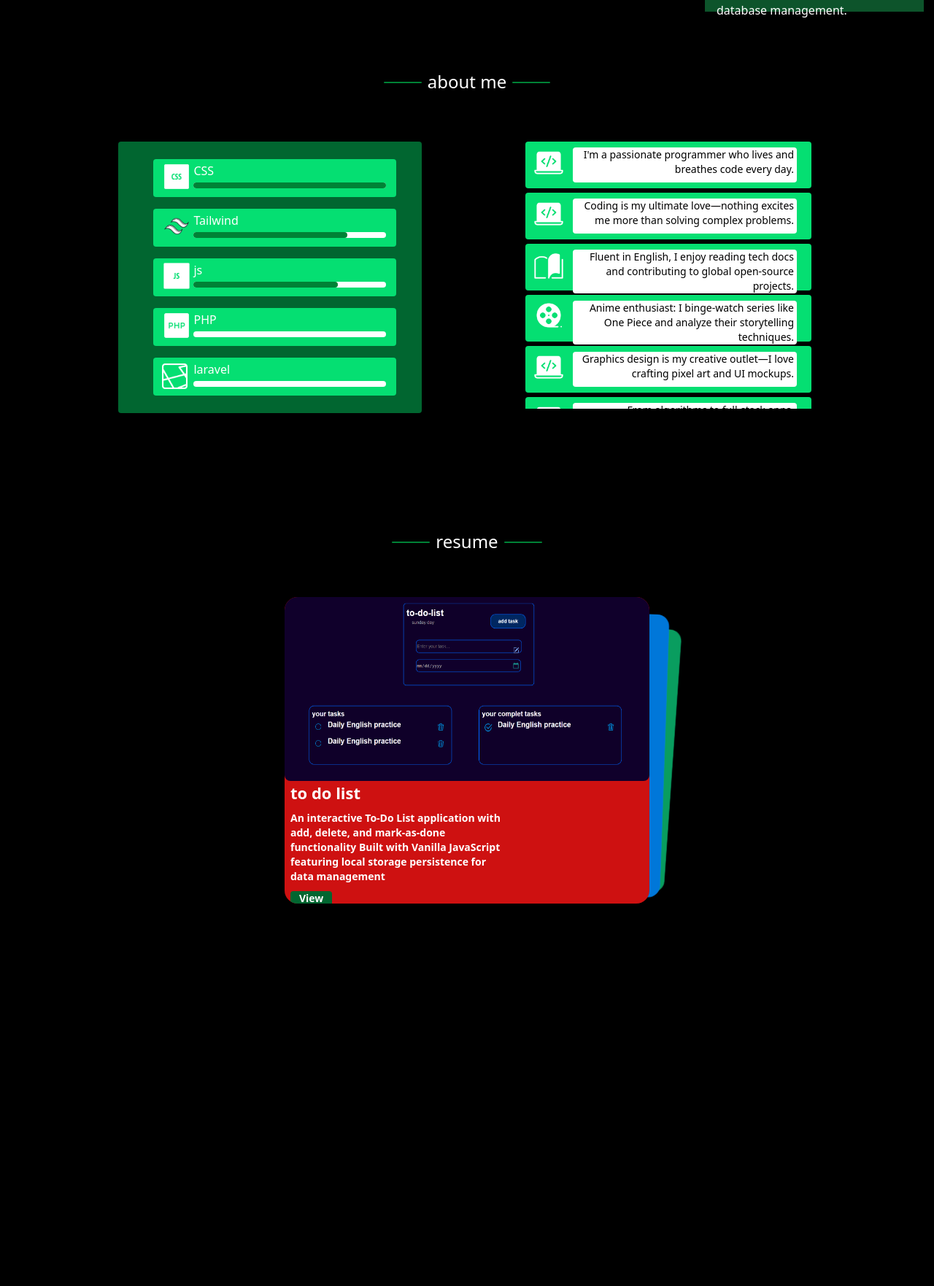
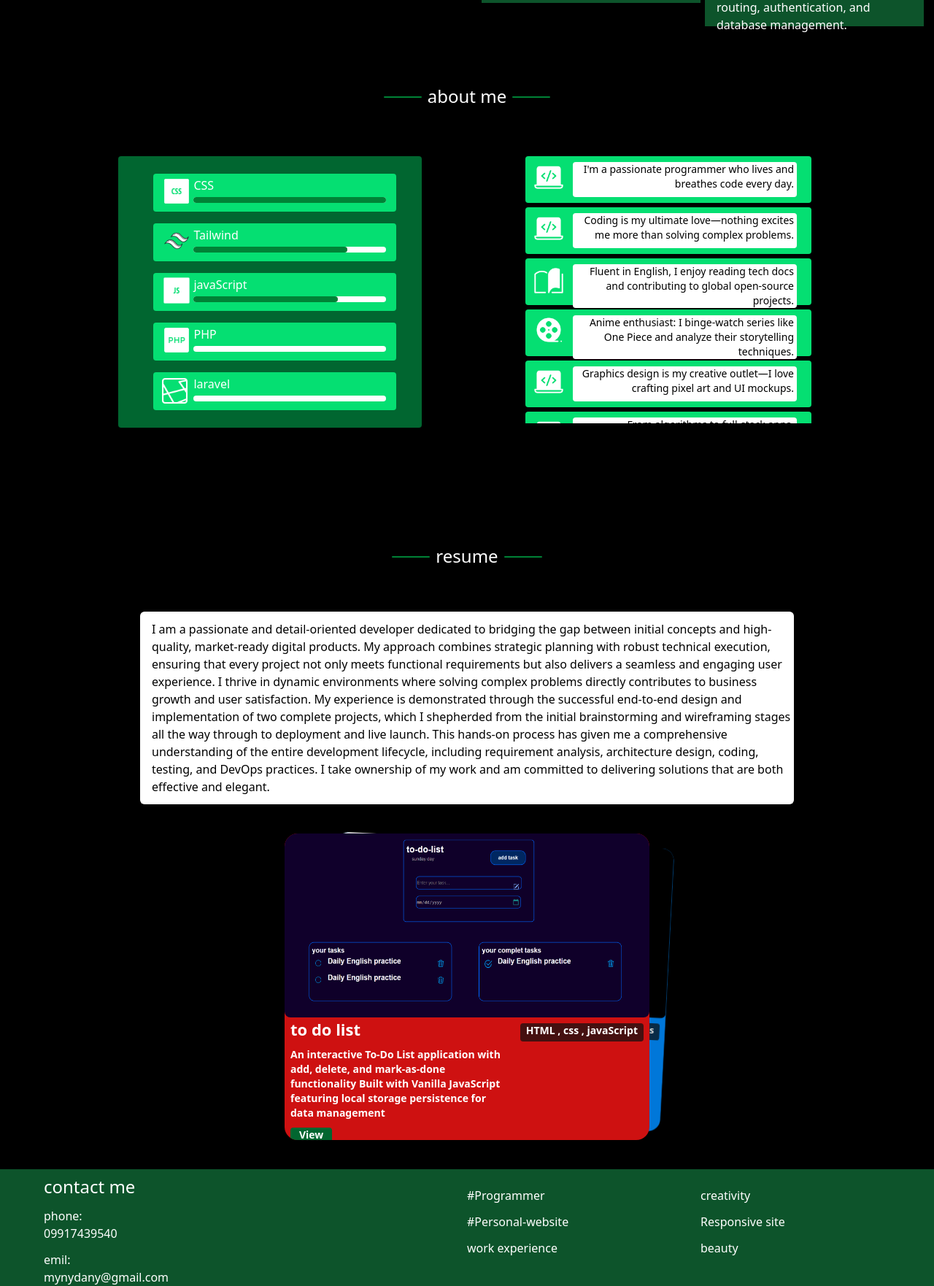
Before and after one commit to moeinyazdani/task-list, a PHP site: page / in a window 1280 px wide. Shown: the part 1292-3054 px from the top of the page at 73% size. Before the commit the page ends 2530 px from the top, so only its background shows below. Run offline with PHP 8.4, Linux system fonts and the light colour scheme.

Commit message:
add resume comlet

```diff
--- a/task 1/index.html
+++ b/task 1/index.html
@@ -20,8 +20,8 @@
             @moein-yaz
         </div>
         <div class=" flex space-x-6 ml-110 ">
-            <a href="">resume</a>
-            <a href="">about-me</a>
+            <a href="" id="resumeA">resume</a>
+            <a href="" id="aboutMe">about-me</a>
             <a href="">home</a>
         </div>
         <div id="btn" onclick="btn()"
@@ -100,7 +100,7 @@
     </div>
     <div class="flex justify-center mb-15">
         <div class="rounded-2xl bg-green-700 w-13 h-0.5 mt-4  mx-2"></div>
-        <div class="text-2xl">about me</div>
+        <div class="text-2xl" id="about">about me</div>
         <div class="rounded-2xl bg-green-700 w-13 h-0.5 mt-4 mx-2"></div>
     </div>
     <div class="grid grid-cols-2 about mb-40 max-md:grid-cols-1">
@@ -129,7 +129,7 @@
                     <div class="bg-green-400 grid grid-cols-12 w-[80%] h-13 ml-12 rounded-sm mt-4">
                         <div class="col-span-2 mt-1 ml-3"><img width="40px" src="/img/icons8-js-100.png" alt=""></div>
                         <div class="col-span-10 mt-1">
-                            <div>js</div>
+                            <div>javaScript</div>
                             <div class="bg-white w-[95%] h-2 rounded-2xl mt-1">
                                 <div class="bg-green-700 h-2 w-[75%] rounded-2xl"></div>
                             </div>
@@ -164,25 +164,56 @@
     </div>
     <div class="flex justify-center mb-15">
         <div class="rounded-2xl bg-green-700 w-13 h-0.5 mt-4  mx-2"></div>
-        <div class="text-2xl">resume</div>
+        <div class="text-2xl" id="resume">resume</div>
         <div class="rounded-2xl bg-green-700 w-13 h-0.5 mt-4 mx-2"></div>
+    </div>
+    <div class="flex justify-center">
+    <div class="mb-10 ml-4 bg-white w-[70%] mr-4 rounded-md transition ease-in-out hover:-translate-y-1 hover:scale-103">
+        <p class="text-black ml-3 py-3 px-1">I am a passionate and detail-oriented developer dedicated to bridging the gap between
+            initial concepts and high-quality, market-ready digital products. My approach combines strategic planning
+            with robust technical execution, ensuring that every project not only meets functional requirements but also
+            delivers a seamless and engaging user experience. I thrive in dynamic environments where solving complex
+            problems directly contributes to business growth and user satisfaction.
+            My experience is demonstrated through the successful end-to-end design and implementation of two complete
+            projects, which I shepherded from the initial brainstorming and wireframing stages all the way through to
+            deployment and live launch. This hands-on process has given me a comprehensive understanding of the entire
+            development lifecycle, including requirement analysis, architecture design, coding, testing, and DevOps
+            practices. I take ownership of my work and am committed to delivering solutions that are both effective and
+            elegant.</p>
+    </div>
 </div>
     <div class="swiper mySwiper">
         <div class="swiper-wrapper">
             <div class="swiper-slide">
                 <img class="rounded-b-lg" src="/img/Screenshot (3).png" alt="">
-        <h2 class="ml-2">to do list</h2>
-        <p class="text-sm w-[60%] ml-2 mt-2">An interactive To-Do List application with add, delete, and mark-as-done functionality Built with Vanilla JavaScript featuring local storage persistence for data management</p>
-        <button class="cursor-pointer bg-green-800 px-3 -py-1 rounded-sm ml-2 mt-2 text-sm">View</button>
+                <div class=" grid-cols-2 flex justify-between">
+                    <h2 class="ml-2 col-span-1">to do list</h2>
+                    <p class="col-span-1 bgg px-2 rounded-sm text-sm mt-2 mr-2">HTML , css , javaScript</p>
                 </div>
-      <div class="swiper-slide">Slide 2</div>
-      <div class="swiper-slide">Slide 3</div>
+                <p class="text-sm w-[60%] ml-2 mt-2">An interactive To-Do List application with add, delete, and
+                    mark-as-done functionality Built with Vanilla JavaScript featuring local storage persistence for
+                    data management</p>
+                <button class="cursor-pointer bg-green-800 px-3 -py-1 pb-0.5 rounded-sm ml-2 mt-2 text-sm">View</button>
+            </div>
+            <div class="swiper-slide">
+                <img class="rounded-b-lg" src="/img/Screenshot (6).png" alt="">
+                <div class=" grid-cols-2 flex justify-between">
+                    <h2 class="ml-2 col-span-1">personal website</h2>
+                    <p class="col-span-1 bgg px-2 rounded-sm text-sm mt-2 mr-2">HTML , css</p>
+                </div>
+                <p class="text-sm w-[68%] ml-2 mt-2">A professional personal website with modern responsive design to
+                    showcase portfolio and skills
+                    Featuring about me, projects, skills sections and contact information for professional networking
+                </p>
+                <button class="cursor-pointer bg-green-800 px-3 -py-1 pb-0.5 rounded-sm ml-2 mt-2 text-sm">View</button>
+            </div>
+            <!-- <div class="swiper-slide">Slide 3</div> -->
         </div>
     </div>
 
 
     <!-- < -- footer -- > -->
-    <!-- <footer class="grid grid-cols-4 w-full bg-green-900 h-40">
+   <footer class="grid grid-cols-4 w-full bg-green-900 h-40 mt-10">
         <div class="col-span-2 mt-2 ml-15">
             <div class="text-2xl">contact me</div>
             <div class="mt-3">phone:</div>
@@ -200,7 +231,7 @@
             <div class="mb-3">Responsive site</div>
             <div class="mb-3">beauty</div>
         </div>
-    </footer> -->
+    </footer>
 
 
 
--- a/task 1/src/output.css
+++ b/task 1/src/output.css
@@ -12,6 +12,7 @@
     --color-green-700: oklch(52.7% 0.154 150.069);
     --color-green-800: oklch(44.8% 0.119 151.328);
     --color-green-900: oklch(39.3% 0.095 152.535);
+    --color-gray-800: oklch(27.8% 0.033 256.848);
     --color-black: #000;
     --color-white: #fff;
     --spacing: 0.25rem;
@@ -322,6 +323,12 @@
   .mb-3 {
     margin-bottom: calc(var(--spacing) * 3);
   }
+  .mb-5 {
+    margin-bottom: calc(var(--spacing) * 5);
+  }
+  .mb-10 {
+    margin-bottom: calc(var(--spacing) * 10);
+  }
   .mb-15 {
     margin-bottom: calc(var(--spacing) * 15);
   }
@@ -433,17 +440,20 @@
   .w-75 {
     width: calc(var(--spacing) * 75);
   }
-  .w-\[50\%\] {
-    width: 50%;
-  }
   .w-\[60\%\] {
     width: 60%;
   }
   .w-\[65\%\] {
     width: 65%;
   }
+  .w-\[68\%\] {
+    width: 68%;
+  }
   .w-\[70\%\] {
     width: 70%;
+  }
+  .w-\[70\] {
+    width: 70;
   }
   .w-\[75\%\] {
     width: 75%;
@@ -490,6 +505,9 @@
   .justify-around {
     justify-content: space-around;
   }
+  .justify-between {
+    justify-content: space-between;
+  }
   .justify-center {
     justify-content: center;
   }
@@ -515,12 +533,11 @@
   .rounded-full {
     border-radius: calc(infinity * 1px);
   }
+  .rounded-md {
+    border-radius: var(--radius-md);
+  }
   .rounded-sm {
     border-radius: var(--radius-sm);
-  }
-  .rounded-b {
-    border-bottom-right-radius: 0.25rem;
-    border-bottom-left-radius: 0.25rem;
   }
   .rounded-b-lg {
     border-bottom-right-radius: var(--radius-lg);
@@ -584,8 +597,17 @@
   .bg-white {
     background-color: var(--color-white);
   }
+  .p-3 {
+    padding: calc(var(--spacing) * 3);
+  }
   .p-4 {
     padding: calc(var(--spacing) * 4);
+  }
+  .px-1 {
+    padding-inline: calc(var(--spacing) * 1);
+  }
+  .px-2 {
+    padding-inline: calc(var(--spacing) * 2);
   }
   .px-3 {
     padding-inline: calc(var(--spacing) * 3);
@@ -611,6 +633,12 @@
   .pr-15 {
     padding-right: calc(var(--spacing) * 15);
   }
+  .pb-0 {
+    padding-bottom: calc(var(--spacing) * 0);
+  }
+  .pb-0\.5 {
+    padding-bottom: calc(var(--spacing) * 0.5);
+  }
   .pl-2 {
     padding-left: calc(var(--spacing) * 2);
   }
@@ -685,6 +710,130 @@
   .\[scrollbar-width\:none\] {
     scrollbar-width: none;
   }
+  .hover\:w-\[72\%\] {
+    &:hover {
+      @media (hover: hover) {
+        width: 72%;
+      }
+    }
+  }
+  .hover\:w-\[75\%\] {
+    &:hover {
+      @media (hover: hover) {
+        width: 75%;
+      }
+    }
+  }
+  .hover\:w-\[80\%\] {
+    &:hover {
+      @media (hover: hover) {
+        width: 80%;
+      }
+    }
+  }
+  .hover\:w-\[80\] {
+    &:hover {
+      @media (hover: hover) {
+        width: 80;
+      }
+    }
+  }
+  .hover\:-translate-y-1 {
+    &:hover {
+      @media (hover: hover) {
+        --tw-translate-y: calc(var(--spacing) * -1);
+        translate: var(--tw-translate-x) var(--tw-translate-y);
+      }
+    }
+  }
+  .hover\:translate-y-1 {
+    &:hover {
+      @media (hover: hover) {
+        --tw-translate-y: calc(var(--spacing) * 1);
+        translate: var(--tw-translate-x) var(--tw-translate-y);
+      }
+    }
+  }
+  .hover\:scale-1 {
+    &:hover {
+      @media (hover: hover) {
+        --tw-scale-x: 1%;
+        --tw-scale-y: 1%;
+        --tw-scale-z: 1%;
+        scale: var(--tw-scale-x) var(--tw-scale-y);
+      }
+    }
+  }
+  .hover\:scale-10 {
+    &:hover {
+      @media (hover: hover) {
+        --tw-scale-x: 10%;
+        --tw-scale-y: 10%;
+        --tw-scale-z: 10%;
+        scale: var(--tw-scale-x) var(--tw-scale-y);
+      }
+    }
+  }
+  .hover\:scale-50 {
+    &:hover {
+      @media (hover: hover) {
+        --tw-scale-x: 50%;
+        --tw-scale-y: 50%;
+        --tw-scale-z: 50%;
+        scale: var(--tw-scale-x) var(--tw-scale-y);
+      }
+    }
+  }
+  .hover\:scale-100 {
+    &:hover {
+      @media (hover: hover) {
+        --tw-scale-x: 100%;
+        --tw-scale-y: 100%;
+        --tw-scale-z: 100%;
+        scale: var(--tw-scale-x) var(--tw-scale-y);
+      }
+    }
+  }
+  .hover\:scale-103 {
+    &:hover {
+      @media (hover: hover) {
+        --tw-scale-x: 103%;
+        --tw-scale-y: 103%;
+        --tw-scale-z: 103%;
+        scale: var(--tw-scale-x) var(--tw-scale-y);
+      }
+    }
+  }
+  .hover\:scale-105 {
+    &:hover {
+      @media (hover: hover) {
+        --tw-scale-x: 105%;
+        --tw-scale-y: 105%;
+        --tw-scale-z: 105%;
+        scale: var(--tw-scale-x) var(--tw-scale-y);
+      }
+    }
+  }
+  .hover\:scale-110 {
+    &:hover {
+      @media (hover: hover) {
+        --tw-scale-x: 110%;
+        --tw-scale-y: 110%;
+        --tw-scale-z: 110%;
+        scale: var(--tw-scale-x) var(--tw-scale-y);
+      }
+    }
+  }
+  .hover\:scale-150 {
+    &:hover {
+      @media (hover: hover) {
+        --tw-scale-x: 150%;
+        --tw-scale-y: 150%;
+        --tw-scale-z: 150%;
+        scale: var(--tw-scale-x) var(--tw-scale-y);
+      }
+    }
+  }
   .hover\:-rotate-3 {
     &:hover {
       @media (hover: hover) {
@@ -915,6 +1091,36 @@
   syntax: "*";
   inherits: false;
 }
+@property --tw-translate-x {
+  syntax: "*";
+  inherits: false;
+  initial-value: 0;
+}
+@property --tw-translate-y {
+  syntax: "*";
+  inherits: false;
+  initial-value: 0;
+}
+@property --tw-translate-z {
+  syntax: "*";
+  inherits: false;
+  initial-value: 0;
+}
+@property --tw-scale-x {
+  syntax: "*";
+  inherits: false;
+  initial-value: 1;
+}
+@property --tw-scale-y {
+  syntax: "*";
+  inherits: false;
+  initial-value: 1;
+}
+@property --tw-scale-z {
+  syntax: "*";
+  inherits: false;
+  initial-value: 1;
+}
 @layer properties {
   @supports ((-webkit-hyphens: none) and (not (margin-trim: inline))) or ((-moz-orient: inline) and (not (color:rgb(from red r g b)))) {
     *, ::before, ::after, ::backdrop {
@@ -929,6 +1135,12 @@
       --tw-outline-style: solid;
       --tw-duration: initial;
       --tw-ease: initial;
+      --tw-translate-x: 0;
+      --tw-translate-y: 0;
+      --tw-translate-z: 0;
+      --tw-scale-x: 1;
+      --tw-scale-y: 1;
+      --tw-scale-z: 1;
     }
   }
 }
--- a/task 1/src/style.css
+++ b/task 1/src/style.css
@@ -139,7 +139,7 @@ a:hover::before {
 .stickyy{
   position: sticky;
   top: 0;
-  padding: 10px;
+  padding: 20px;
   transition: all 0.3s ease;
 }
 .navv{
@@ -167,10 +167,7 @@ a:hover::before {
 
     .swiper-slide:nth-child(2n) {
       background-color: rgb(0, 140, 255);
-    }
-
-    .swiper-slide:nth-child(3n) {
-      background-color: rgb(10, 184, 111);
+      rotate: 1deg;
     }
 
     .swiper-slide img{
@@ -178,3 +175,6 @@ a:hover::before {
       width: 100%;
       cursor: pointer;
     }
+.bgg{
+  background-color: rgba(16, 16, 16, 0.716);
+}
```
Also changed, not shown: other parts of task 1/src/output.css (+32 -7 lines), task 1/js.js (+22 -0 lines), task 1/img/Screenshot (6).png (added). Lines whose indentation alone changed are shown as unchanged.
